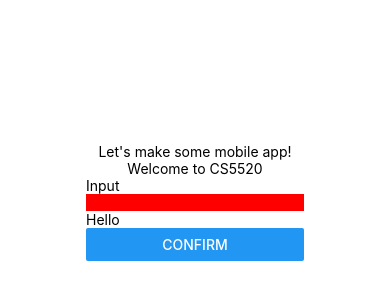
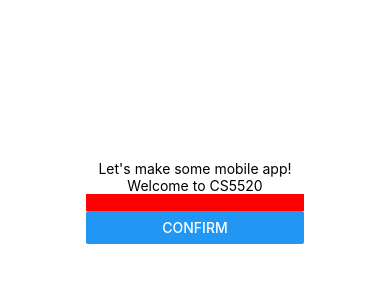
Before and after one commit to qcwssss/CS5520, a React Native app: screen / in a window 390 px wide. Shown: the part 220-520 px from the top of the page. Built offline with nearby package versions, Linux system fonts and the light colour scheme.

Commit message:
moves textinput and state variable to Input component

```diff
--- a/App.js
+++ b/App.js
@@ -1,15 +1,17 @@
 import { StatusBar } from 'expo-status-bar';
+import { useState } from 'react';
 import { StyleSheet, Text, View } from 'react-native';
 import Header from './components/Header';
 import Input from './components/Input';
-import InputBar from './components/InputBar';
+
 
 export default function App() {
   const name = 'CS5520'
 
-  const onTextEnter = (inputText) => {
-    // console.log('called Text Enter')
-    console.log(inputText)
+  const [enteredText, setEnteredText] = useState('')
+
+  const onTextEnter = (textChanged) => {
+    setEnteredText(textChanged)
   }
 
   return (
@@ -18,6 +20,7 @@ export default function App() {
       <Header appName={name}/>
       <Input textUpdateFunction={onTextEnter}/>
       <StatusBar style="auto" />
+      <Text>{enteredText}</Text>
     </View>
   );
 }
--- a/components/Input.js
+++ b/components/Input.js
@@ -8,13 +8,12 @@ const Input = ({textUpdateFunction}) => {
 
   return (
     <View>
-      <Text>Input</Text>
       <TextInput style={ {backgroundColor: "red"}} value={text}
       onChangeText={(changedText) => {
         setText(changedText)
         textUpdateFunction(text)
       }}/>
-      <Text>Hello {text}</Text>
+
       <Button title='Confirm'></Button>
     </View>
   )
```
